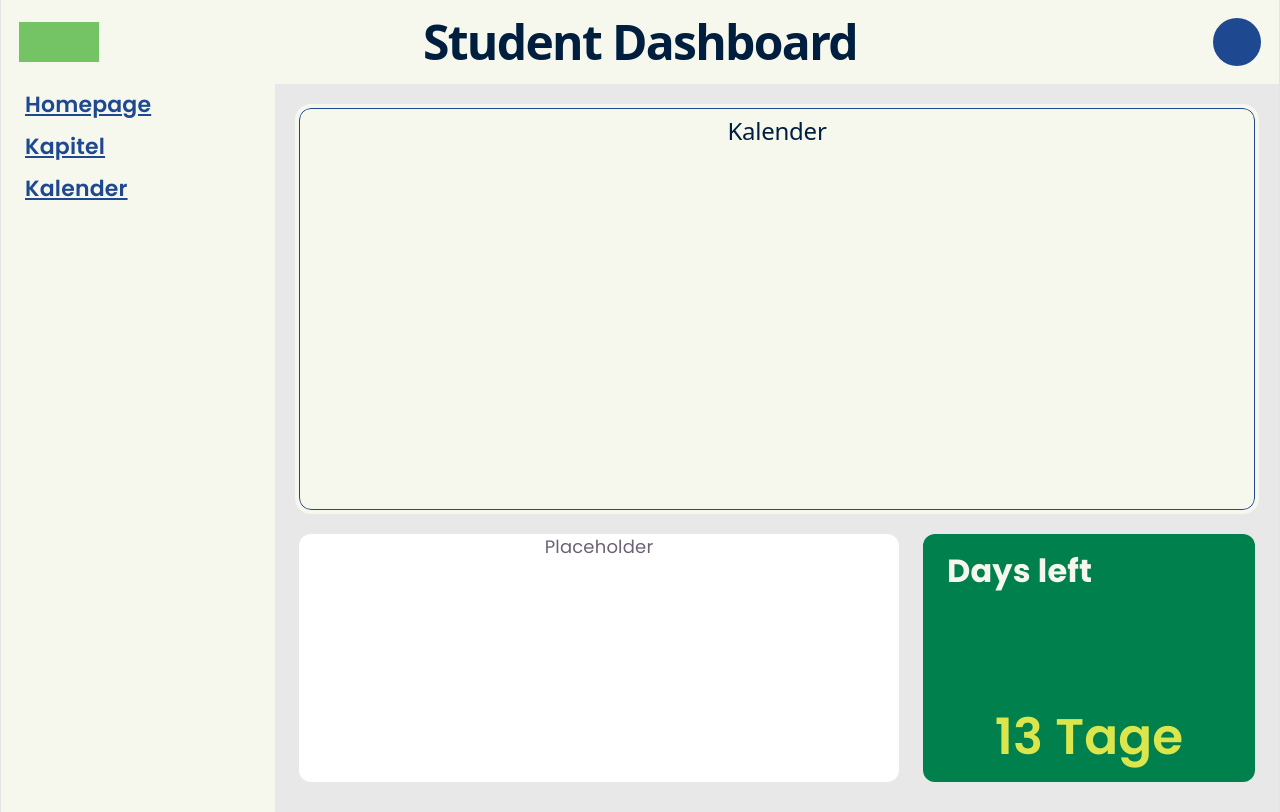
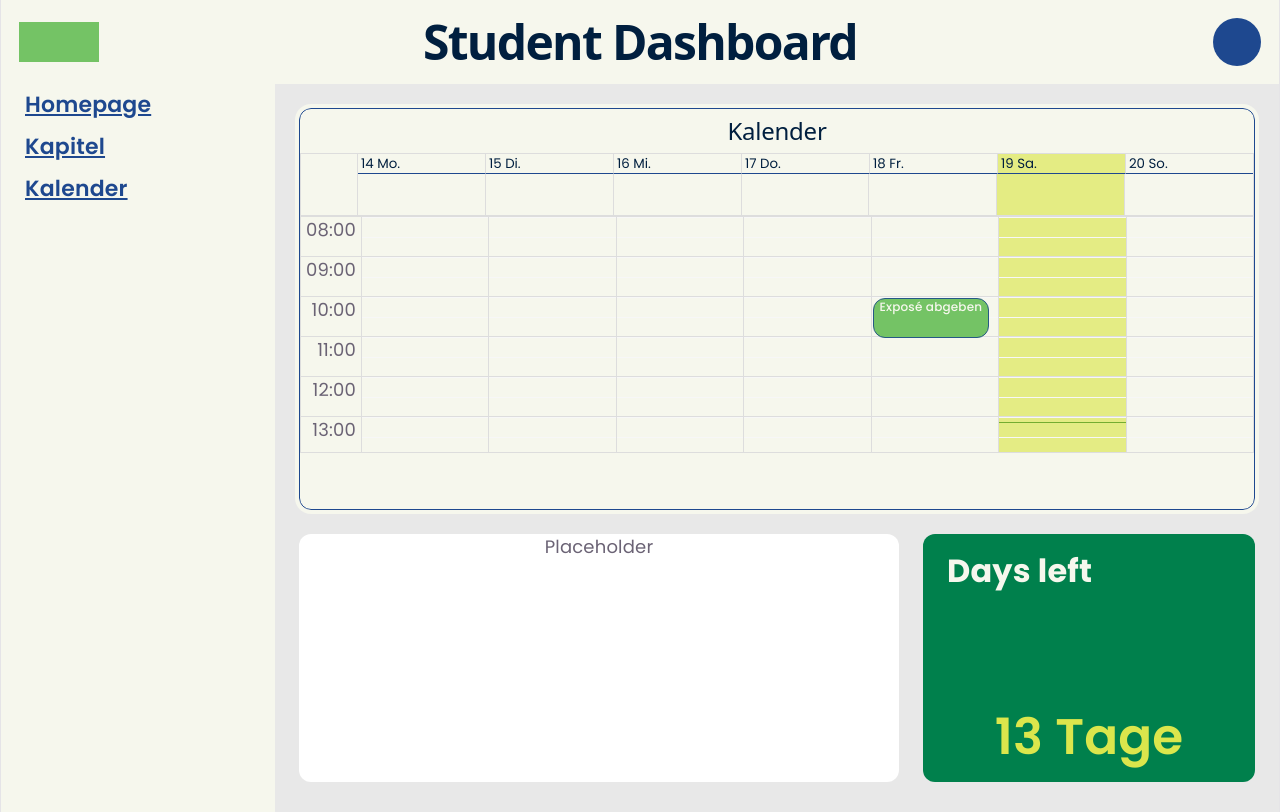
Before and after one commit to DerKeck05/MME_SS26_Gruppe_H_Thesis_expose, a React (Vite) app in the folder frontend/: page / in a window 1280 px wide. Built offline with nearby package versions, Linux system fonts and the light colour scheme; no server answers.

Commit message:
Added small Calendar preview which leads one to the full calendar

```diff
--- a/frontend/src/student_pages/calendar_pages/calendar-component.tsx
+++ b/frontend/src/student_pages/calendar_pages/calendar-component.tsx
@@ -1,5 +1,6 @@
 import {Calendar, momentLocalizer} from 'react-big-calendar';
 import moment from 'moment';
+import "moment/locale/de";
 import "react-big-calendar/lib/css/react-big-calendar.css";
 import "./calendar-styling.css";
 import { /*useEffect,*/ useState} from "react";
@@ -11,7 +12,7 @@ import EditEntryModal from "./modals/edit-entry-modal.tsx";
 const localizer = momentLocalizer(moment);
 
 //TODO: Dummy Data entfernen und stattdessen echte Daten laden
-const dummyEvents: CalendarEvent[] = [
+export const dummyEvents: CalendarEvent[] = [
     {
         id: 1,
         title: "Exposé abgeben",
--- a/frontend/src/student_pages/calendar_pages/calendar-styling.css
+++ b/frontend/src/student_pages/calendar_pages/calendar-styling.css
@@ -57,3 +57,23 @@ Klasse	            Was wird verändert?
     color: var(--dark-blue);
     border-color: var(--night-blue);
 }
+
+.mini-calendar .rbc-event {
+    padding: 2px 4px;
+    font-size: 12px;
+    display: flex;
+    flex-direction: column;
+    align-items: center;
+    justify-content: center;
+    text-align: center;
+}
+
+.mini-calendar .rbc-event-label {
+    display: none;
+}
+
+.mini-calendar .rbc-event-content {
+    font-size: 12px;
+    font-weight: 500;
+    white-space: normal;
+}
--- a/frontend/src/student_pages/student_dashboard/cards/calendar-preview.tsx
+++ b/frontend/src/student_pages/student_dashboard/cards/calendar-preview.tsx
@@ -1,9 +1,78 @@
+import { Calendar, momentLocalizer } from "react-big-calendar";
+import moment from "moment";
+import "moment/locale/de";
+import "react-big-calendar/lib/css/react-big-calendar.css";
+import {/* useEffect, */useState } from "react";
+import {dummyEvents} from "../../calendar_pages/calendar-component.tsx";
+import {useNavigate} from "react-router-dom";
+/*import {
+    type CalendarEntry,
+    getCalendarEntries
+} from "../../apis/calendar-api.ts";
+*/
+const localizer = momentLocalizer(moment);
 
-function CalendarPreview() {
+interface CalendarEvent {
+    id: number;
+    title: string;
+    start: Date;
+    end: Date;
+}
+
+function CalendarPreview(/*{ thesisId }: { thesisId: number }*/) {
+    const [events/*, setEvents*/] = useState<CalendarEvent[]>(dummyEvents);
+    const navigate = useNavigate();
+
+    /*
+    useEffect(() => {
+        async function loadEvents() {
+            try {
+                const entries: CalendarEntry[] =
+                    await getCalendarEntries(thesisId);
+
+                const calendarEvents: CalendarEvent[] = entries.map(
+                    (entry) => ({
+                        id: entry.id,
+                        title: entry.title,
+                        start: new Date(entry.startDate),
+                        end: new Date(entry.endDate)
+                    })
+                );
+
+                setEvents(calendarEvents);
+            } catch (error) {
+                console.error(
+                    "Fehler beim Laden der Kalendereinträge:",
+                    error
+                );
+            }
+        }
+
+        void loadEvents();
+    }, [thesisId]);*/
 
     return (
-        <div className="calendar-preview">
-            <h2 className={"calendar-header"}>Kalender</h2>
+        <div className="calendar-preview" onClick={() => {
+            navigate("/calendar");
+        }}>
+            <h2 className="calendar-header">Kalender</h2>
+
+            <div className="mini-calendar">
+                <Calendar
+                    localizer={localizer}
+                    events={events}
+                    startAccessor="start"
+                    endAccessor="end"
+                    view="week"
+                    style={{ height: 300 }}
+
+                    min={new Date(1970, 0, 1, 8, 0)}
+                    max={new Date(1970, 0, 1, 20, 0)}
+
+                    toolbar={false}
+                    selectable={false}
+                />
+            </div>
         </div>
     );
 }
```
